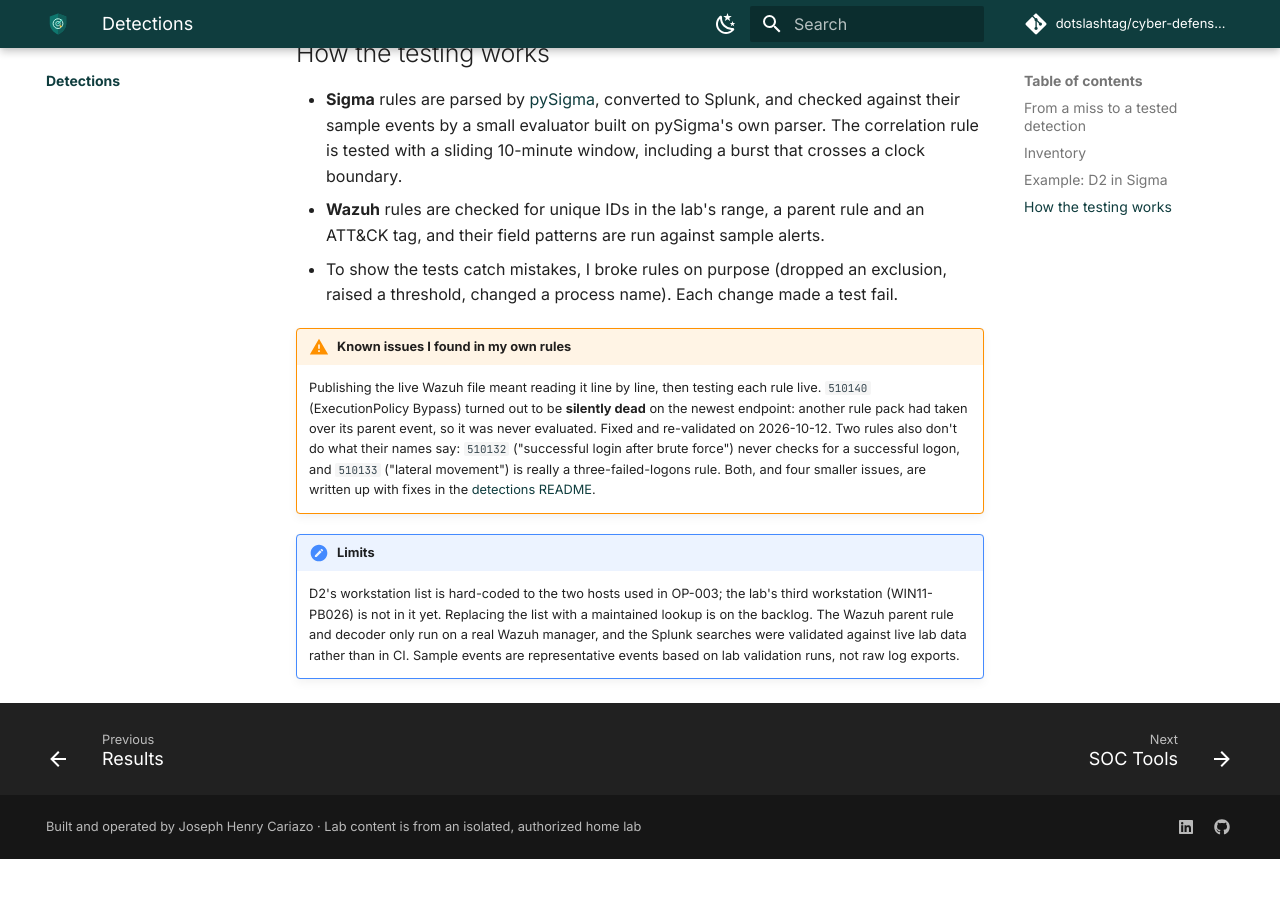
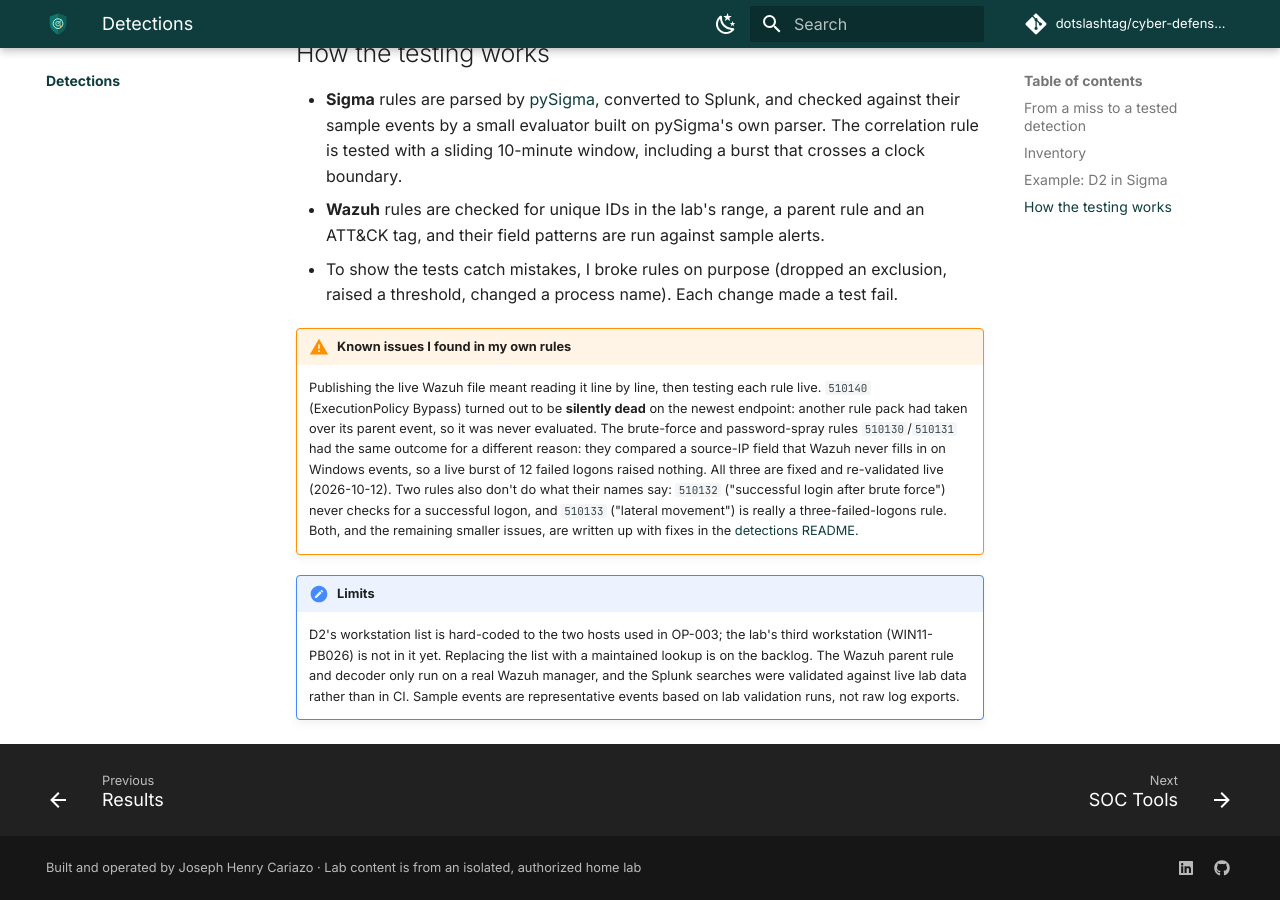
Before and after one commit to dotslashtag/cyber-defense-lab, an MkDocs documentation site: the page built from docs/detections/index.md, in a window 1280 px wide and 900 px high, scrolled down 2920 px. Built offline with MkDocs 1.6.1 and Material for MkDocs 9.7.7, drawn with Linux system fonts in a browser that asks for light colours; comment, search, counter and statistics services are not loaded; before the commit the page ends 3779 px from its top, so only the background shows below that.

Commit message:
Fix 510130/510131: compare the Windows source-IP field so they can fire (#10)
* fix(detections): mirror live 510143 fix (PowerShell 7 parent)

Parent pattern now (powershell|pwsh).exe. Validated live on WIN11-OPS01:
powershell and pwsh parents alert, a cmd.exe parent stays at 92032.

Co-Authored-By: Claude Opus 5.5 <noreply@anthropic.com>
Claude-Session: https://claude.ai/code/session_01VSxWRXTvMG1cQKzoG3F5Sa

* fix(detections): mirror live 510130/510131 fix (Windows source-IP field)

Both rules compared the source IP with same_srcip, which Wazuh never sets on
Windows eventchannel events, so neither could fire. Switched to same_field on
win.eventdata.ipAddress; 510131 also requires different users and drops the
lateral_movement tag. Validated live on WIN11-OPS01 (spray -> 510130 then
510131; single-user brute force -> 510130 only). Review table updated, the
double-alert check recorded, and 510120/510123/510132/510133 flagged for the
same IP-field issue.

Co-Authored-By: Claude Opus 5.5 <noreply@anthropic.com>
Claude-Session: https://claude.ai/code/session_01VSxWRXTvMG1cQKzoG3F5Sa

---------

Co-authored-by: Claude <noreply@anthropic.com>

```diff
--- a/docs/detections/index.md
+++ b/docs/detections/index.md
@@ -103,10 +103,13 @@ controller, a loopback logon, a console logon and a failed logon must not.
     Publishing the live Wazuh file meant reading it line by line, then testing each
     rule live. `510140` (ExecutionPolicy Bypass) turned out to be **silently dead** on
     the newest endpoint: another rule pack had taken over its parent event, so it was
-    never evaluated. Fixed and re-validated on 2026-10-12. Two rules also don't do
+    never evaluated. The brute-force and password-spray rules `510130`/`510131` had
+    the same outcome for a different reason: they compared a source-IP field that
+    Wazuh never fills in on Windows events, so a live burst of 12 failed logons
+    raised nothing. All three are fixed and re-validated live (2026-10-12). Two rules also don't do
     what their names say: `510132` ("successful login after brute force") never
     checks for a successful logon, and `510133` ("lateral movement") is really a
-    three-failed-logons rule. Both, and four smaller issues, are written up with
+    three-failed-logons rule. Both, and the remaining smaller issues, are written up with
     fixes in the [detections README](https://github.com/dotslashtag/cyber-defense-lab/blob/main/detections/README.md#wazuh-rule-review).
 
 !!! note "Limits"
```
Also changed, not shown: detections/README.md (+6 -5 lines), 1 other file.
